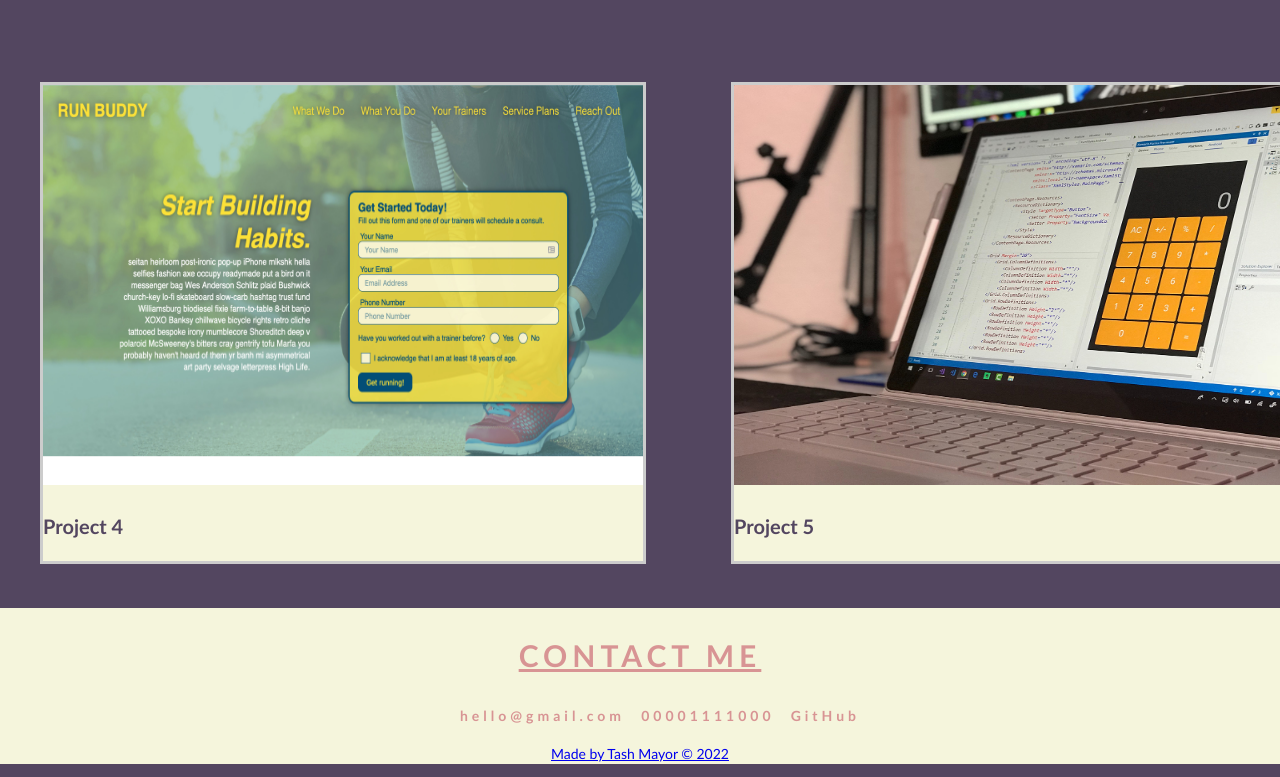
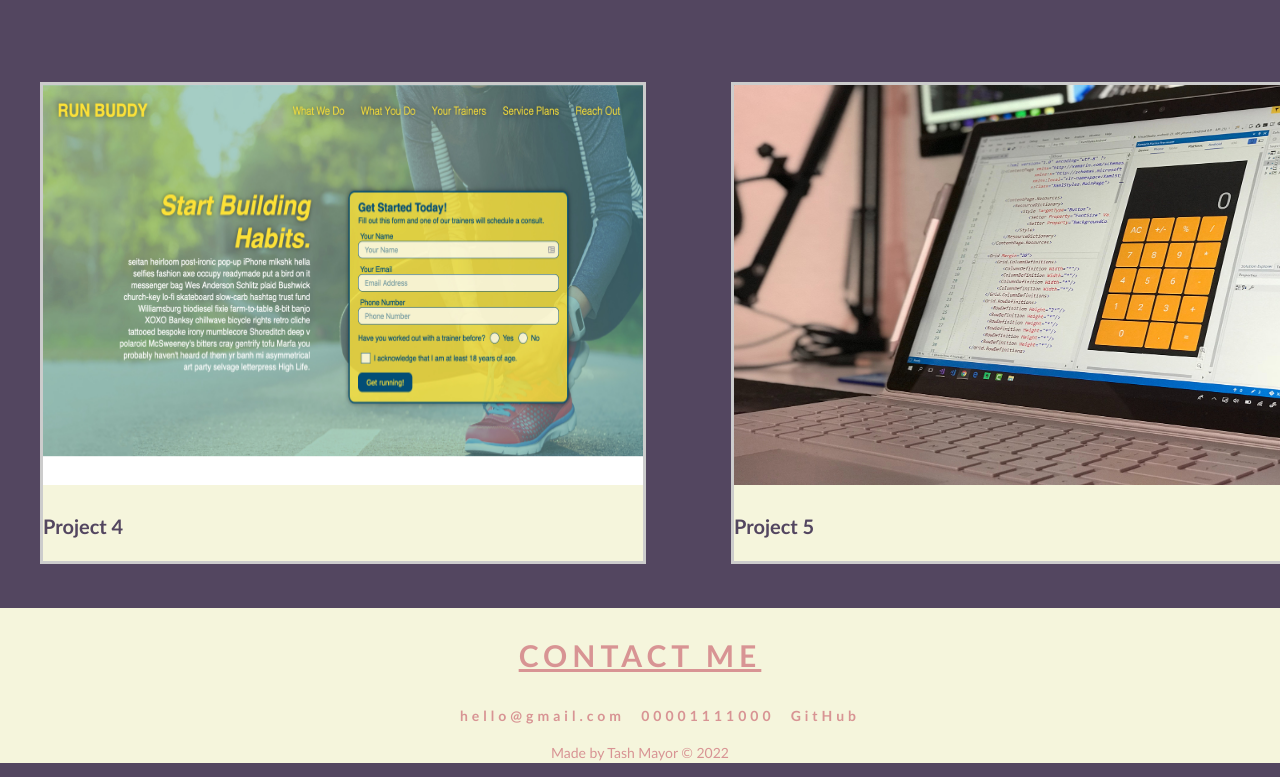
Before and after one commit to tashmayor/Tash-Mayors-Portfolio, a plain HTML site: page index.html in a window 1280 px wide. Shown: the part 1898-2675 px from the top of the page. Drawn offline with Linux system fonts and the light colour scheme.

Commit message:
footer changes

```diff
--- a/css/style.css
+++ b/css/style.css
@@ -217,6 +217,7 @@ footer {
   color: rgb(216, 148, 148);
   font-size: 14px;
   text-align: center;
+  margin-top: -15px;
 }
 
 @media screen and (min-width:250px) and (max-width:480px) {
--- a/index.html
+++ b/index.html
@@ -92,7 +92,7 @@
     <!--footer -->
 
     <footer>
-      <a href="https://github.com/tashmayor" target="_blank">Made by Tash Mayor &copy; 2022</a>
+      <p>Made by Tash Mayor &copy; 2022</p>
     </footer>
   </main>
 </body>
```
Also changed, not shown: 1 other file.
